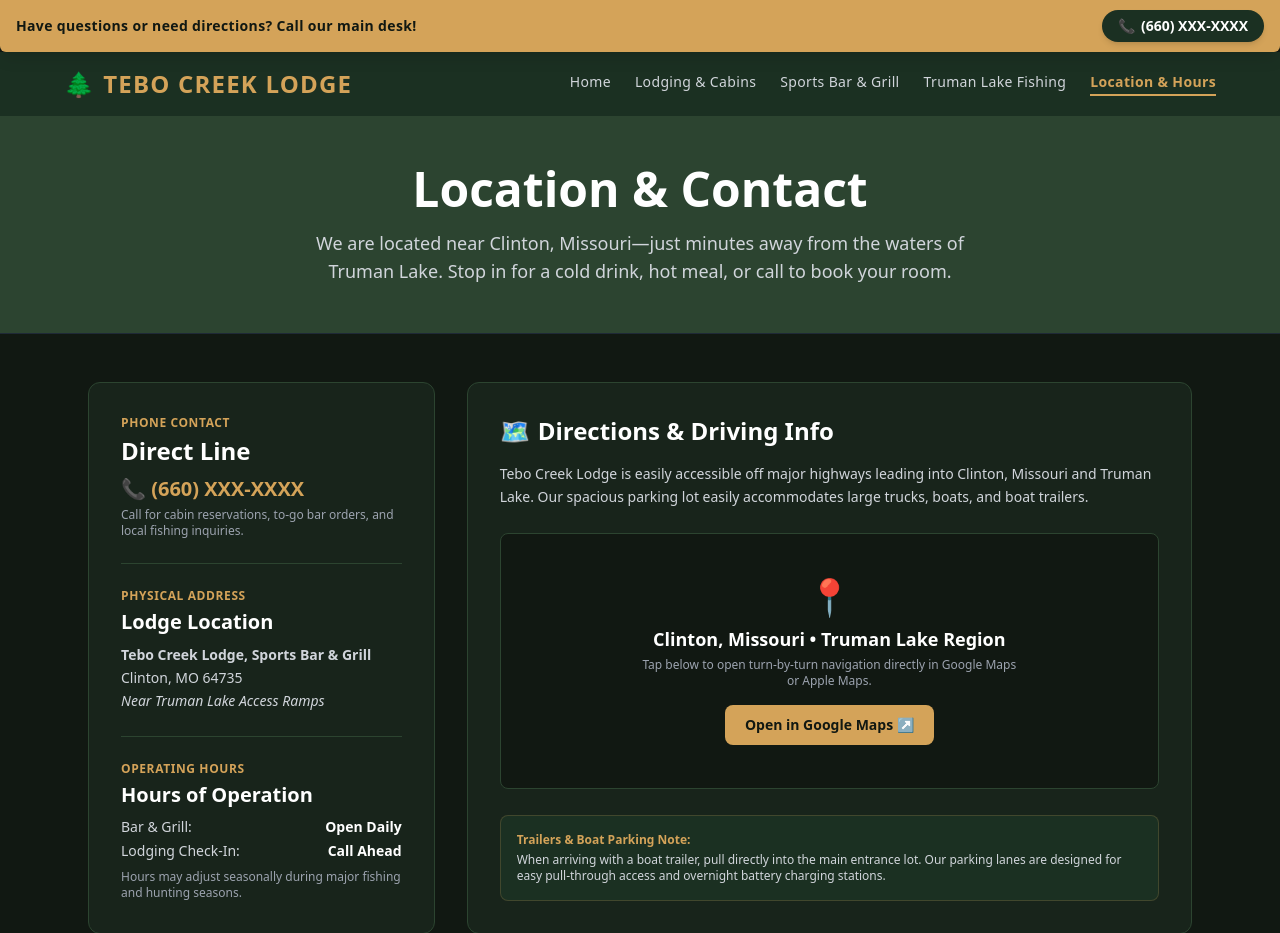
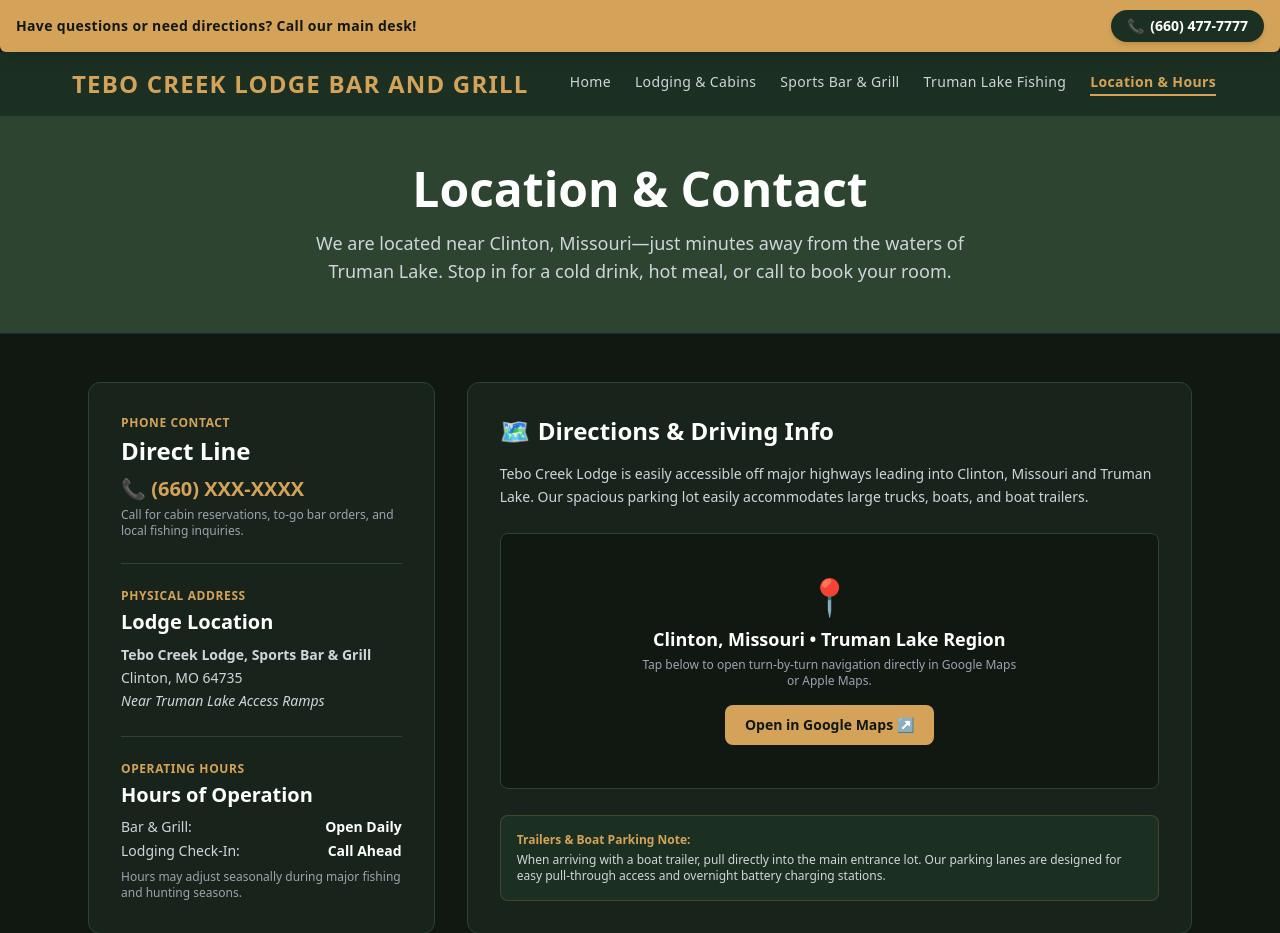
Before and after one commit to richlomeli239/tebocreeklodge, a plain HTML site: page contact.html in a window 1280 px wide. Shown: the top 933 px of the page. Drawn offline with nearby package versions, Linux system fonts and the light colour scheme.

Commit message:
Update contact information and navigation title

```diff
--- a/contact.html
+++ b/contact.html
@@ -31,7 +31,7 @@
         <span class="hidden md:inline text-sm font-semibold tracking-wide">Have questions or need directions? Call our main desk!</span>
         <span class="text-xs sm:text-sm md:hidden font-bold uppercase tracking-wider">Contact & Info Line</span>
         <a href="tel:16600000000" class="bg-brandGreen text-white px-4 py-1.5 rounded-full text-xs sm:text-sm font-bold hover:bg-opacity-90 transition shadow-md flex items-center gap-1.5">
-            <span>📞</span> <span>(660) XXX-XXXX</span>
+            <span>📞</span> <span>(660) 477-7777</span>
         </a>
     </div>
 
@@ -39,7 +39,7 @@
     <nav class="bg-brandGreen border-b border-brandAccent px-6 py-4">
         <div class="max-w-6xl mx-auto flex flex-col md:flex-row justify-between items-center gap-4">
             <a href="index.html" class="text-2xl font-black tracking-wider text-brandGold uppercase flex items-center gap-2">
-                <span>🌲</span> TEBO CREEK LODGE
+                <span></span> TEBO CREEK LODGE BAR and GRILL
             </a>
             <div class="flex flex-wrap justify-center gap-6 font-medium text-sm tracking-wide">
                 <a href="index.html" class="text-gray-300 hover:text-brandGold transition">Home</a>
```
